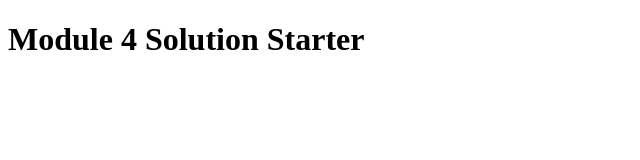
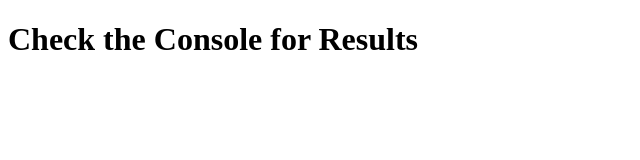
Before and after one commit to aparp/coursera, a plain HTML site: page mod4_sol/index.html in a window 1280 px wide. Shown: the whole page, without its empty margins (0-640 px from the left). Drawn offline with Linux system fonts and the light colour scheme.

Commit message:
Update index.html

```diff
--- a/mod4_sol/index.html
+++ b/mod4_sol/index.html
@@ -11,6 +11,6 @@
   <script src="script.js"></script>
 </head>
 <body>
-  <h1>Module 4 Solution Starter</h1>
+  <h1>Check the Console for Results</h1>
 </body>
 </html>
```
